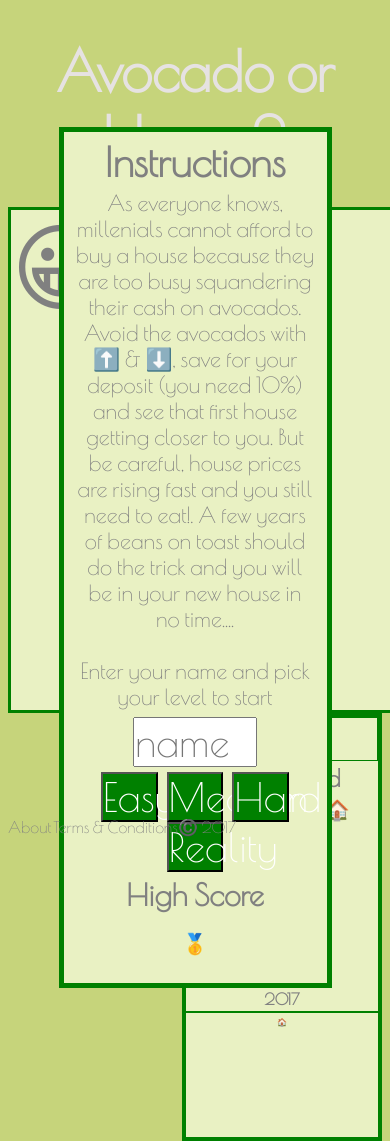
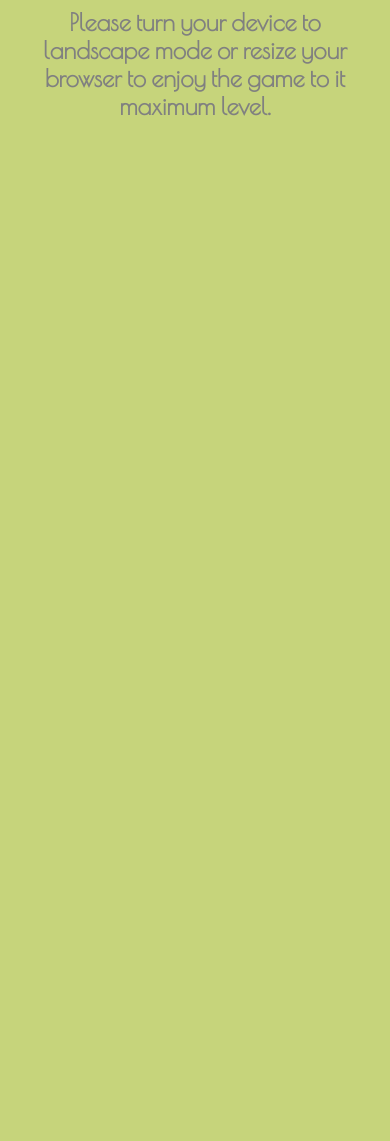
Before and after one commit to mjwim/wdi-first-project, a PHP site: page / in a window 390 px wide; the page is wider, and only the part inside the window is pictured. After the commit the page ends 116 px from the top of that part, so only its background shows below. Run offline with PHP 8.4, Linux system fonts and the light colour scheme; some libraries are stand-ins or nearby versions.

Commit message:
working version prior to mobile device swipe actions attempt

```diff
--- a/css/style.css
+++ b/css/style.css
@@ -147,15 +148,15 @@ input {
 }
 
 .scoreboard {
-  border: solid 1px green;
+  border-bottom: solid 1px green;
 }
 
 .houseBuilder {
-  border: solid 1px green;
+
 }
 
 .scores {
-  border: solid 1px green;
+  border-bottom: solid 1px green;
 }
 
 .faces {
@@ -245,6 +247,8 @@ p.youLoseDetail {
 
 .playerName {
   color: grey;
+  font-size: 200%;
+  font-weight: bolder;
 }
 
 .start {
@@ -266,6 +270,10 @@ p.youLoseDetail {
   text-align: center;
   margin: 0 auto;
   color: grey;
+}
+
+.message {
+  display: none;
 }
 
 @media screen and (max-width: 1200px) {
@@ -302,8 +310,15 @@ p.youLoseDetail {
   .foodArea {
     width: 400px;
   }
+
+  h1 {
+    display: none;
   }
 
+  .instructions {
+    top: 0;
+  }
+}
 
 @media screen and (orientation: portrait) {
   .wrapper {
--- a/index.html
+++ b/index.html
@@ -2,7 +2,7 @@
 <html>
 <head>
   <meta charset="utf-8">
-  <title>Avocado or House?</title>
+  <title>🥑Avocado or House?🏠</title>
   <script src="https://ajax.googleapis.com/ajax/libs/jquery/3.1.1/jquery.min.js"></script>
   <link href="https://fonts.googleapis.com/css?family=Poiret+One" rel="stylesheet">
   <script type="text/javascript" src="js/script.js"></script>
@@ -12,6 +12,7 @@
   <header>
     <h1>Avocado or House?</h1>
   </header>
+  <div class="wrapper">
     <main>
       <section class="left">
         <div class="gameArea">
@@ -26,8 +27,7 @@
       <aside class="right">
         <div class="scoreboard">
           <div class="scores">
-          <h2>Score</h2>
-          <p> <span class='playerName'></span><span class="highScore"></span></p>
+            <p> <span class='playerName'>Player</span><span class="highScore"></span></p>
           </div>
           <h2>Scoreboard</h2>
           <h3>House prices 🏠</h3>
@@ -74,12 +74,16 @@
         <button type="button" class="playAgainButton" name="playAgain">Play again</button>
       </div>
     </main>
-  <footer>
+    <!-- <footer>
     <ul>
     <li>About</li>
     <li>Terms & Conditions</li>
     <li class='copyright'>©️ 2017</li>
   </ul>
-  </footer>
+</footer> -->
+</div>
+<div class="message">
+  <h2>Please turn your device to landscape mode or resize your browser to enjoy the game to it maximum level.</h2>
+</div>
 </body>
 </html>
--- a/js/script.js
+++ b/js/script.js
@@ -1,8 +1,8 @@
 $(() => {
 
-//global variables
+  //global variables
 
-//level variables
+  //level variables
 
   const easy = {housePriceRiseRate: '200', foodCreationRate: '1500', foodMoveSpeed: '20'};
   const medium = {housePriceRiseRate: '400', foodCreationRate: '1000', foodMoveSpeed: '10'};
@@ -44,7 +44,7 @@ $(() => {
     if (!playerNameInput) {
       playerNameInput = 'Anonymous';
     }
-    $playerName.text(playerNameInput + ': ');
+    $playerName.text(playerNameInput);
   }
 
   $('.startButton').on('click', function() {
@@ -94,8 +94,8 @@ $(() => {
     const timer = setInterval(function () {
       const $left = $('.foodArea');
       const foodStartingPosition = parseInt($left.css('width'));
-      const avocado = new Food('Avocado', Math.random()*300, foodStartingPosition-100,  -1000, 3);
-      const bakedBeans = new Food('Baked Beans', Math.random()*300, foodStartingPosition-100, -100, 1);
+      const avocado = new Food('Avocado', Math.random()*400, foodStartingPosition-100,  -1000, 3);
+      const bakedBeans = new Food('Baked Beans', Math.random()*400, foodStartingPosition-100, -100, 1);
       const foodOptionsArray = [avocado, bakedBeans];
       const randomNumber = (Math.floor(Math.random()*(foodOptionsArray.length)));
       const newRandomFood = foodOptionsArray[randomNumber];
@@ -132,9 +132,11 @@ $(() => {
     const $player = $('.player');
     const playerTop = $player.css('top');
     if (e.which === 38 && parseFloat(playerTop) >= 50) { //up arrow key
+      e.preventDefault();
       playerTopDisplacement -= 50;
       $player.css('top', `${playerTopDisplacement}px`);
     } else if (e.which === 40 && parseFloat(playerTop) <= 350) { //bottom arrow key
+      e.preventDefault();
       playerTopDisplacement += 50;
       $player.css('top', `${playerTopDisplacement}px`);
     }
@@ -162,9 +164,9 @@ $(() => {
     const $playerOffset = $player.offset();
 
     if ($foodOffset.left <= $playerOffset.left + $player.width() &&
-       $foodOffset.left + $food.width() >= $playerOffset.left &&
-       $foodOffset.top < $playerOffset.top + $player.height() &&
-       $food.height() + $foodOffset.top > $playerOffset.top) {
+    $foodOffset.left + $food.width() >= $playerOffset.left &&
+    $foodOffset.top < $playerOffset.top + $player.height() &&
+    $food.height() + $foodOffset.top > $playerOffset.top) {
       impactOnHealthAndSavings($food.data('health'), $food.data('savings'));
       facesEating();
     }
@@ -263,7 +265,7 @@ $(() => {
   function updateHighScores(year) {
     const $bestScore = $('.bestScore');
     const $bestPlayer = $('.playerName');
-    const bestPlayer = $bestPlayer.text();
+    const bestPlayer = $bestPlayer.text() + ': ';
     const score = parseInt(year);
     const bestScore = localStorage.getItem('bestscore');
     if(bestScore !== null){
```
Also changed, not shown: other parts of css/style.css (+17 -10 lines). Lines whose indentation alone changed are shown as unchanged.
